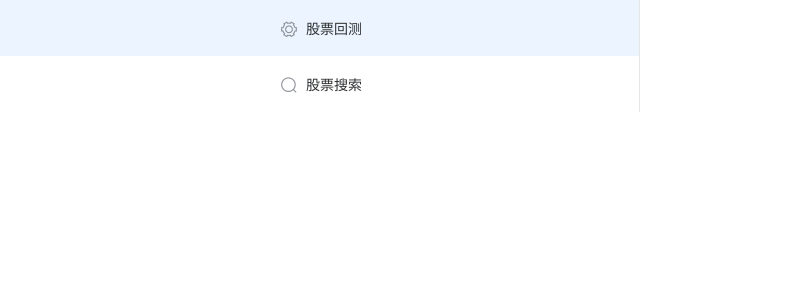
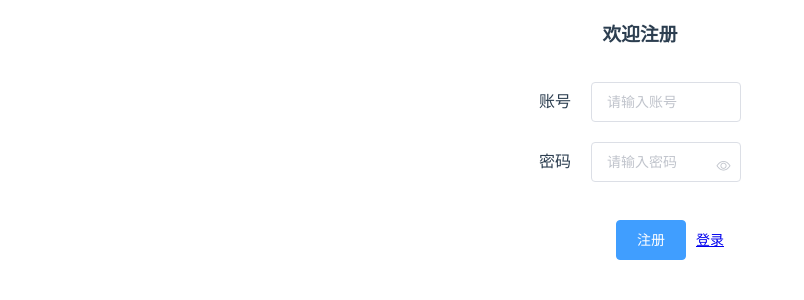
Before and after one commit to yanbinwa/stock-task-ui-2, a Vue app: page /#/signIn in a window 1280 px wide. Shown: the top 300 px of the page, without its empty margins (0-804 px from the left). Built offline with nearby package versions, Linux system fonts and the light colour scheme.

Commit message:
优化页面排版

```diff
--- a/src/components/Login.vue
+++ b/src/components/Login.vue
@@ -1,15 +1,22 @@
 <template>
   <div>
-    <el-form :model="form">
+    <el-form :label-position="labelPosition" :model="form">
       <h3>欢迎登录</h3>
-      <el-form-item label="账号" prop="username">
-        <el-input type="text" placeholder="请输入账号" v-model="form.username"></el-input>
-      </el-form-item>
-      <el-form-item label="密码" prop="password">
-        <el-input type="text" placeholder="请输入密码" v-model="form.password"></el-input>
-      </el-form-item>
+      <br/>
+      <div align="middle">
+        <label>账号</label>
+        <el-input type="text" class="loginInput" placeholder="请输入账号" v-model="form.username"></el-input>
+      </div>
+      <div align="middle">
+        <label>密码</label>
+        <el-input :type="passwordType" class="loginInput" placeholder="请输入密码" v-model="form.password">
+          <i slot="suffix" :class="icon" style="margin-top: -8px" @click="showPassword"></i>
+        </el-input>
+      </div>
+      <br/>
       <el-form-item>
-        <el-button type="primary" @click="onSubmit()">登录</el-button>
+        <el-button type="primary" style="margin-left: 60px" @click="onSubmit()">登录</el-button>
+        <router-link to="/signIn" style="margin-left: 10px">注册</router-link>
       </el-form-item>
     </el-form>
   </div>
@@ -27,7 +34,9 @@
         form: {
           username: "",
           password: ""
-        }
+        },
+        icon: "el-input__icon el-icon-view",
+        passwordType: "password"
       }
     },
     methods: {
@@ -49,7 +58,22 @@
         ).catch(function (error) { // 请求失败处理
           console.log(error);
         });
+      },
+      showPassword() {
+        if (this.passwordType=="text") {
+          this.passwordType="password";
+          this.icon="el-input__icon el-icon-view";
+        } else {
+          this.passwordType="text";
+          this.icon="el-input__icon el-icon-more-outline";
+        }
       }
     }
   }
 </script>
+
+<style>
+  .loginInput {
+    width: 200px
+  }
+</style>
--- a/src/components/SignIn.vue
+++ b/src/components/SignIn.vue
@@ -1,33 +1,78 @@
 <template>
   <div>
-    <el-col :span="12">
-      <el-menu
-        router
-        default-active="1"
-        @open="handleOpen"
-        @close="handleClose">
-        <el-menu-item index="/stockTask">
-          <i class="el-icon-setting"></i>
-          <span slot="title">股票回测</span>
-        </el-menu-item>
-        <el-menu-item index="/stockQuery">
-          <i class="el-icon-search"></i>
-          <span slot="title">股票搜索</span>
-        </el-menu-item>
-      </el-menu>
-    </el-col>
+    <el-form :label-position="labelPosition" :model="form">
+      <h3>欢迎注册</h3>
+      <br/>
+      <div align="middle">
+          <label>账号</label>
+          <el-input type="text" class="loginInput" placeholder="请输入账号" v-model="form.username"></el-input>
+      </div>
+      <div align="middle">
+        <label>密码</label>
+        <el-input :type="passwordType" class="loginInput" placeholder="请输入密码" v-model="form.password">
+          <i slot="suffix" :class="icon" style="margin-top: -8px" @click="showPassword"></i>
+        </el-input>
+      </div>
+      <br/>
+      <el-form-item>
+        <el-button type="primary" style="margin-left: 60px" @click="onSubmit()">注册</el-button>
+        <router-link to="/login" style="margin-left: 10px">登录</router-link>
+      </el-form-item>
+    </el-form>
   </div>
 </template>
 
 <script>
+  import axios from 'axios';
+  const AdminUrl = 'stock_admin/yanbin/admin';
+
   export default {
+    name: "SignIn",
+    data() {
+      return {
+        form: {
+          username: "",
+          password: "",
+        },
+        icon: "el-input__icon el-icon-view",
+        passwordType: "password"
+      }
+    },
     methods: {
-      handleOpen(key, keyPath) {
-        console.log(key, keyPath);
+      onSubmit() {
+        if (this.form.username === "" || this.form.password === "") {
+          alert("用户名或密码为空")
+          return
+        }
+        axios({
+          method: 'post',
+          url: `${AdminUrl}/signIn`, // 请求地址
+          data: {'name': this.form.username, 'password': this.form.password, 'enable': true}
+        }).then(
+          _ => {
+            this.$router.push({ path: '/login' });
+          }
+        ).catch(function (error) { // 请求失败处理
+          alert("用户名已存在")
+        });
       },
-      handleClose(key, keyPath) {
-        console.log(key, keyPath);
+      showPassword() {
+        if (this.passwordType=="text") {
+          this.passwordType="password";
+          this.icon="el-input__icon el-icon-view";
+        } else {
+          this.passwordType="text";
+          this.icon="el-input__icon el-icon-more-outline";
+        }
       }
     }
   }
 </script>
+
+<style>
+  .loginInput {
+    width: 150px;
+    margin-left: 20px;
+    height: 60px;
+  }
+</style>
--- a/src/components/StockQuery.vue
+++ b/src/components/StockQuery.vue
@@ -20,7 +20,6 @@
     </el-form>
     <el-button type="primary" :loading="loading" @click="onSubmit()">提交</el-button>
     <br><br>
-    <router-link to="/stockTask">回测页面</router-link>
   </div>
 </template>
 
@@ -91,7 +90,6 @@ export default {
 
 </script>
 
-<!-- Add "scoped" attribute to limit CSS to this component only -->
 <style scoped>
 
 </style>
--- a/src/components/StockTask.vue
+++ b/src/components/StockTask.vue
@@ -1,5 +1,5 @@
 <template>
-  <div style="margin: 20px;">
+  <div>
     <el-header align="left">回测条件: </el-header>
     <el-form :label-position="labelPosition" label-width="150px">
       <el-form-item label="当天">
@@ -72,7 +72,6 @@
     </el-form>
     <el-button type="primary" :loading="loading" @click="onSubmit()">提交</el-button>
     <br><br>
-    <router-link to="/stockQuery">股票查询</router-link>
   </div>
 </template>
 
@@ -159,17 +158,31 @@ export default {
       }
     }
   },
+  created(){
+    this.onLoadPage();
+  },
   methods: {
+    onLoadPage() {
+      // 获取用户子定义的策略，写入到对应的对象中
+      alert("loading page");
+    },
     onSubmit() {
       if (this.request.timeRange == null) {
-        console.error('回测时间不能为空');
+        alert('回测时间不能为空');
         return
       }
       var query = this.buildQuery();
       if (isEmpty(query)) {
-        console.error('回测策略至少有一个不为空');
+        alert('回测策略至少有一个不为空');
         return
       }
+      this.saveQuery();
+      this.getTestResult();
+    },
+    saveQuery() {
+
+    },
+    getTestResult() {
       this.loading = true
       const stockTaskRequest = {
         "queryTemplate": query,
@@ -198,7 +211,7 @@ export default {
           window.URL.revokeObjectURL(link.href)
         }
       ).catch(function (error) { // 请求失败处理
-        console.log(error);
+        alert(error);
       }).finally(() => {
         this.loading = false;
       });
--- a/src/main.js
+++ b/src/main.js
@@ -20,14 +20,6 @@ router.beforeEach((to, from, next) => {
         next({path: '/login'})
       }
     });
-  } else if (to.path == '/login') {
-    auth.checkAuth().then(checkRet => {
-      if (checkRet === true) {
-        next({path: '/'})
-      } else {
-        next()
-      }
-    });
   } else {
     next()
   }
```
